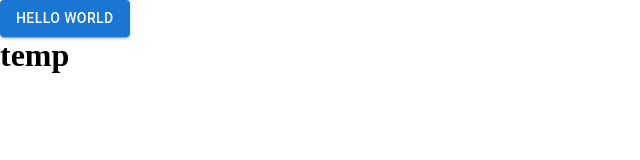
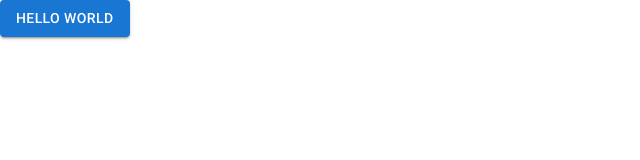
Before and after one commit to Akaiokaa/component-libraries, a React (Vite) app: page / in a window 1280 px wide. Shown: the top 160 px of the page, without its empty margins (0-640 px from the left). Built offline with nearby package versions, Linux system fonts and the light colour scheme.

Commit message:
import fonts and cleanup

```diff
--- a/src/App.jsx
+++ b/src/App.jsx
@@ -1,17 +1,10 @@
-import { useState } from 'react'
-import reactLogo from './assets/react.svg'
-import viteLogo from './assets/vite.svg'
-import heroImg from './assets/hero.png'
 import ButtonUsage from './ButtonUsage.jsx'
 import './App.css'
 
 function App() {
-  const [count, setCount] = useState(0)
-
   return (
     <>
-    <ButtonUsage />
-     <h1>temp</h1>
+      <ButtonUsage />
     </>
   )
 }
--- a/src/ButtonUsage.jsx
+++ b/src/ButtonUsage.jsx
@@ -1,4 +1,8 @@
 import Button from '@mui/material/Button';
+import '@fontsource/roboto/300.css';
+import '@fontsource/roboto/400.css';
+import '@fontsource/roboto/500.css';
+import '@fontsource/roboto/700.css';
 
 export default function ButtonUsage() {
   return <Button variant="contained">Hello world</Button>;
```
